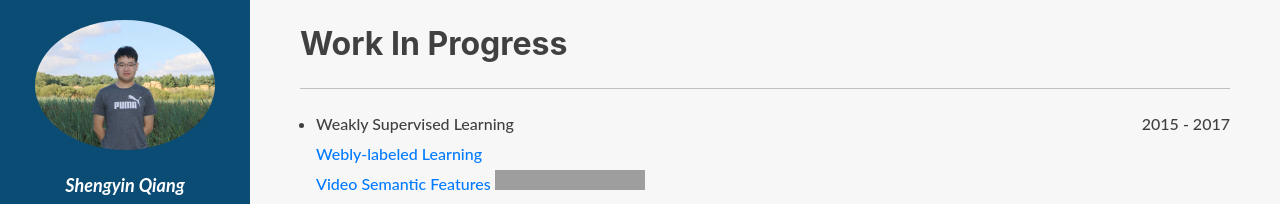
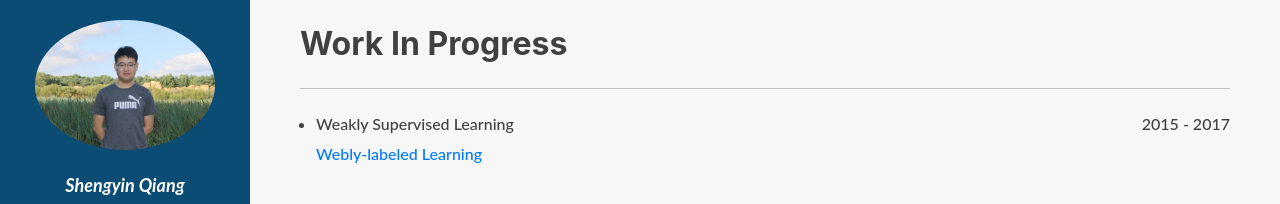
Before and after one commit to qiangshen1/qiangshen1.github.io, a plain HTML site: page publication.html in a window 1280 px wide. Shown: the top 204 px of the page. Drawn offline with nearby package versions, Linux system fonts and the light colour scheme; grey boxes are pictures that could not be loaded; a small style sheet from the web is missing.

Commit message:
Update publication.html

```diff
--- a/publication.html
+++ b/publication.html
@@ -102,10 +102,6 @@
         <span class="title">Weakly Supervised Learning</span> <div class="float-right time">2015 - 2017</div>
         <div class="info">
           <a href="https://www.cs.cmu.edu/~junweil/camera_ready/ijcai16.pdf">Webly-labeled Learning</a>
-        </div>
-        <div class="info">
-          <a href="#">Video Semantic Features</a>
-          <iframe src="https://ghbtns.com/github-btn.html?user=JunweiLiang&repo=Semantic_Features&type=star&count=true" frameborder="0" scrolling="0" width="150" height="20" title="GitHub"></iframe>
         </div>
       </li>
     </ul>
```
